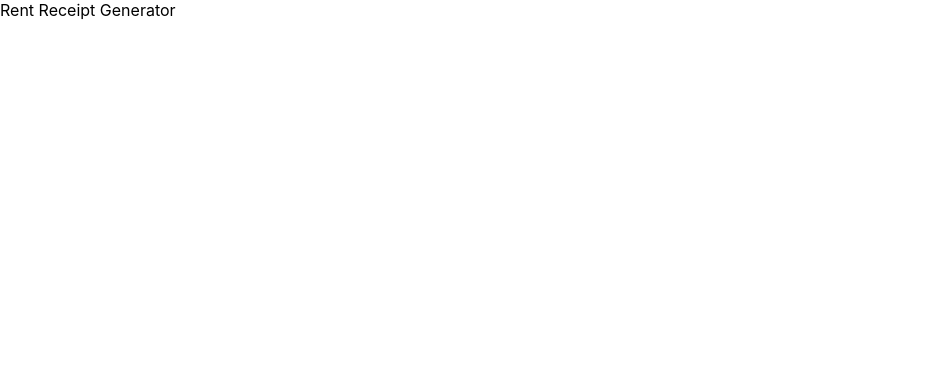
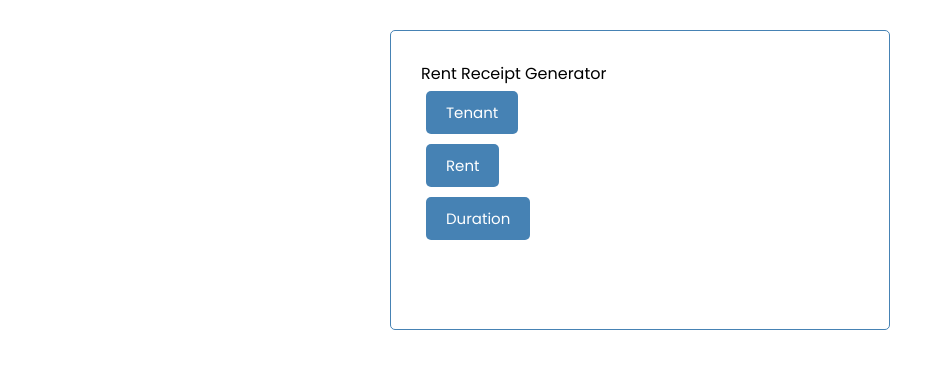
Before and after one commit to SKAUL05/rent-receipt-generator, a React (Create React App) app in the folder receipt-generator/: page / in a window 1280 px wide. Shown: the top 368 px of the page, without its empty margins (0-952 px from the left). Built offline with nearby package versions, Linux system fonts and the light colour scheme.

Commit message:
Header and Buttons Added

```diff
--- a/receipt-generator/src/App.js
+++ b/receipt-generator/src/App.js
@@ -2,8 +2,9 @@
 
 function App() {
   return (
-    <div className="App">
+    <div className="container">
       <Header/>
+
     </div>
   );
 }
--- /dev/null
+++ b/receipt-generator/src/components/Button.js
@@ -0,0 +1,10 @@
+
+const Button = ({text,color}) => {
+    return (
+        <div>
+            <button style={{backgroundColor:color}} className="btn">{text}</button>
+        </div>
+    )
+}
+
+export default Button
--- a/receipt-generator/src/components/Header.js
+++ b/receipt-generator/src/components/Header.js
@@ -1,8 +1,13 @@
+import Button from "./Button"
 
 const Header = () => {
     return (
         <header>
             Rent Receipt Generator
+            <Button color="steelblue" text="Tenant"/>
+            <Button color="steelblue" text="Rent"/>
+            <Button color="steelblue" text="Duration"/>
+
         </header>
 
     )
--- a/receipt-generator/src/index.css
+++ b/receipt-generator/src/index.css
@@ -1,13 +1,112 @@
-body {
+@import url('https://fonts.googleapis.com/css2?family=Poppins:wght@300;400&display=swap');
+
+* {
+  box-sizing: border-box;
   margin: 0;
-  font-family: -apple-system, BlinkMacSystemFont, 'Segoe UI', 'Roboto', 'Oxygen',
-    'Ubuntu', 'Cantarell', 'Fira Sans', 'Droid Sans', 'Helvetica Neue',
-    sans-serif;
-  -webkit-font-smoothing: antialiased;
-  -moz-osx-font-smoothing: grayscale;
+  padding: 0;
 }
 
-code {
-  font-family: source-code-pro, Menlo, Monaco, Consolas, 'Courier New',
-    monospace;
+body {
+  font-family: 'Poppins', sans-serif;
 }
+
+.container {
+  max-width: 500px;
+  margin: 30px auto;
+  overflow: auto;
+  min-height: 300px;
+  border: 1px solid steelblue;
+  padding: 30px;
+  border-radius: 5px;
+}
+
+.header {
+  display: flex;
+  justify-content: space-between;
+  align-items: center;
+  margin-bottom: 20px;
+}
+
+.btn {
+  display: inline-block;
+  background: #000;
+  color: #fff;
+  border: none;
+  padding: 10px 20px;
+  margin: 5px;
+  border-radius: 5px;
+  cursor: pointer;
+  text-decoration: none;
+  font-size: 15px;
+  font-family: inherit;
+}
+
+.btn:focus {
+  outline: none;
+}
+
+.btn:active {
+  transform: scale(0.98);
+}
+
+.btn-block {
+  display: block;
+  width: 100%;
+}
+
+.task {
+  background: #f4f4f4;
+  margin: 5px;
+  padding: 10px 20px;
+  cursor: pointer;
+}
+
+.task.reminder {
+  border-left: 5px solid green;
+}
+
+.task h3 {
+  display: flex;
+  align-items: center;
+  justify-content: space-between;
+}
+
+.add-form {
+  margin-bottom: 40px;
+}
+
+.form-control {
+  margin: 20px 0;
+}
+
+.form-control label {
+  display: block;
+}
+
+.form-control input {
+  width: 100%;
+  height: 40px;
+  margin: 5px;
+  padding: 3px 7px;
+  font-size: 17px;
+}
+
+.form-control-check {
+  display: flex;
+  align-items: center;
+  justify-content: space-between;
+}
+
+.form-control-check label {
+  flex: 1;
+}
+
+.form-control-check input {
+  flex: 2;
+  height: 20px;
+}
+
+footer {
+  margin-top: 30px;
+  text-align: center;
+}
```
